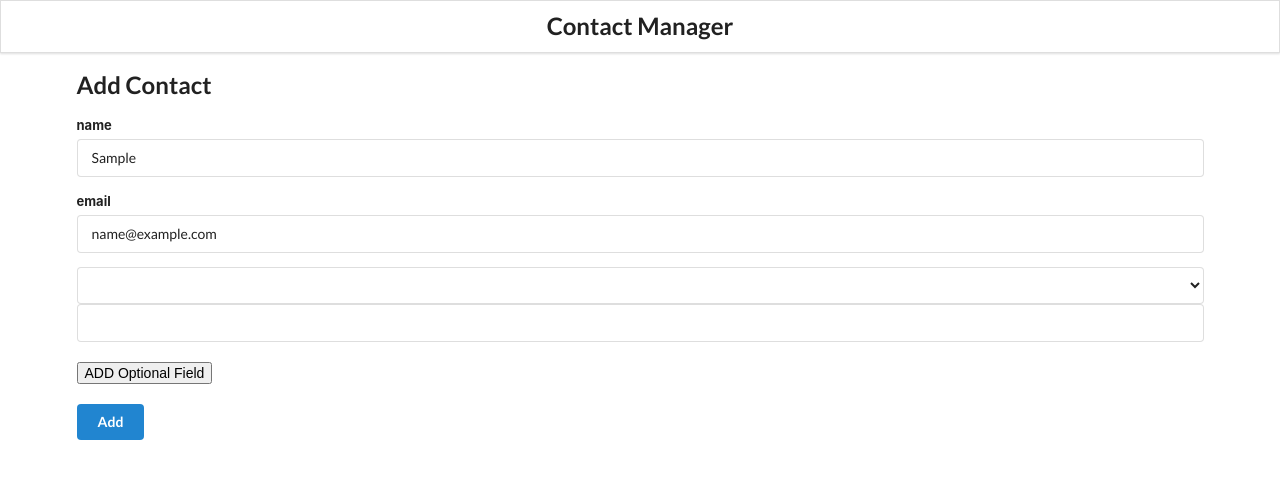
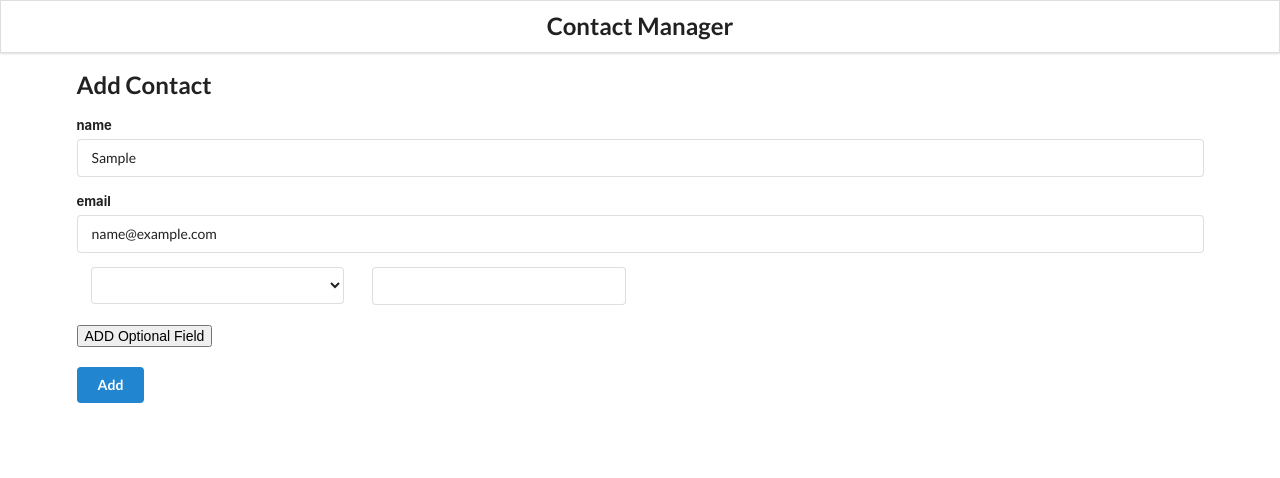
Before and after one commit to menapop/Contacts-management-react-app, a React (Create React App) app: page /addContact in a window 1280 px wide. Both pictures are taken after typing "Sample", "name@example.com" into the empty fields and a click on the button "ADD Optional Field". Shown: the top 478 px of the page. Built offline with nearby package versions, Linux system fonts and the light colour scheme; no server answers.

Commit message:
redesign select and input of dynamic component

```diff
--- a/src/Components/DynamicField.js
+++ b/src/Components/DynamicField.js
@@ -1,21 +1,29 @@
 const DynamicField = ({id,name , value , onTypeChange , onValueChange }) => {
 
     return (
-        <div class="row">
+        <div className="ui four column doubling stackable grid container">
+            <div className="column">
                         <select  data-id={id}  name={name}  value={name}  onChange={onTypeChange}   >
                         <option value=''> </option>
                         <option value="position">position</option>
                         <option value="title">title</option>
                         <option value="Phone">Phone</option>
                         </select>
-            <input
+            </div>
+
+            <div className="column">
+            <input className="column"
                     data-id = {id}
                     type="text"
                     name={id}
                     placeholder={name}
                     value={value}
                     onChange={onValueChange}
+                    disabled={!name}
                   />
+            </div>
+
+
         </div>
     )
 }
```
Lines whose indentation alone changed are shown as unchanged.
